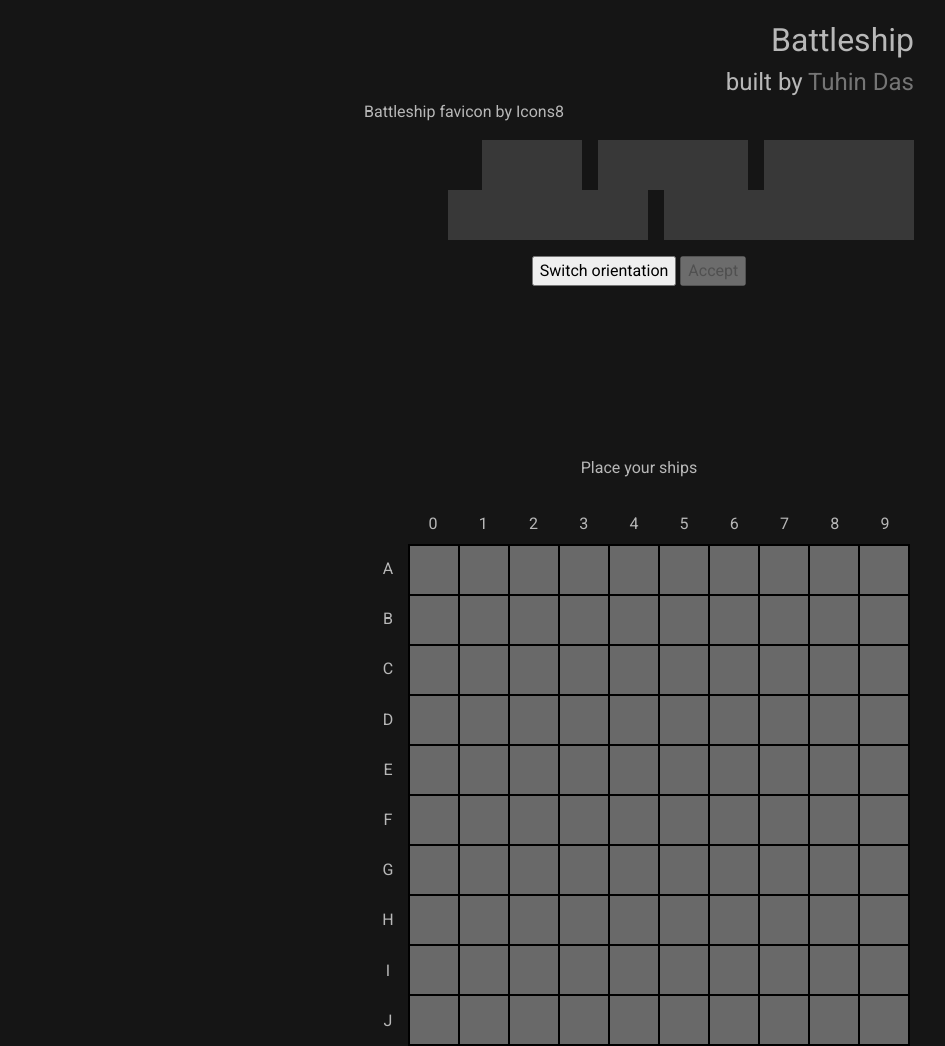
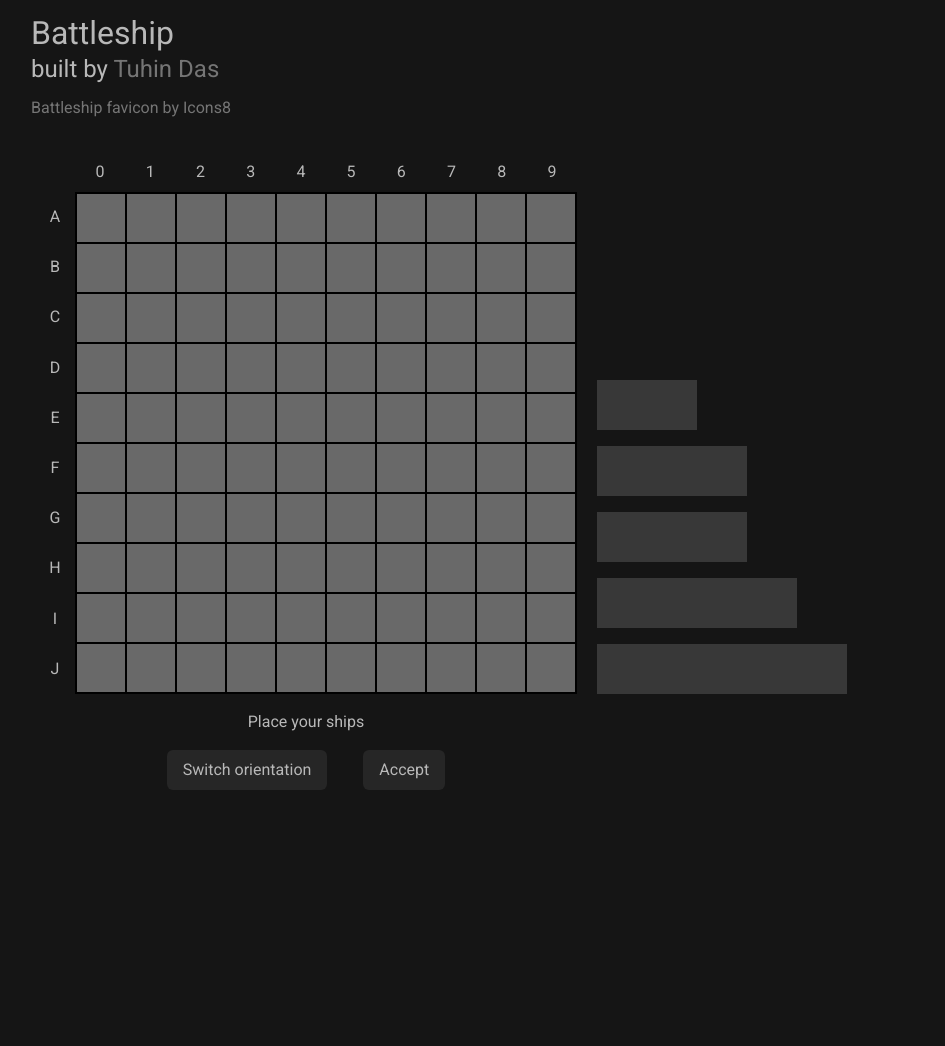
Before and after one commit to tuhindas56/top-battleship, a website built with webpack: page src/index.html in a window 1280 px wide. Shown: the whole page, without its empty margins (1-946 px from the left). After the commit the page ends 806 px from the top, so only its background shows below. Built offline with nearby package versions, Linux system fonts and the light colour scheme.

Commit message:
UI: Change app layout

```diff
--- a/src/style.css
+++ b/src/style.css
@@ -48,32 +48,24 @@ html {
 }
 body {
   display: grid;
-  grid-template: max-content 1fr max-content / 1fr 550px 1fr;
-  grid-auto-flow: row;
+  grid-template-rows: max-content 1fr;
   background-color: #151515;
 }
 header {
-  grid-column: 2 / 3;
-  padding-block: 1em;
+  padding: 1em 2em;
 }
 main {
-  grid-column: 2 / 3;
-  grid-row: 2 / 3;
+  grid-row: 2 / -1;
+  width: 100%;
   display: grid;
-  grid-template-rows: max-content 1fr minmax(130px, max-content);
+  grid-template: repeat(3, max-content) / 550px minmax(300px, 550px);
   justify-items: center;
-  row-gap: 1em;
-  width: 100%;
-}
-footer {
-  grid-column: 2 / 3;
-  grid-row: 3 / 4;
-  text-align: right;
-  padding-block: 1.5em;
+  gap: 1em;
+  padding: 1em 2em;
 }
 .heading {
   font-size: 2rem;
-  text-align: right;
+  line-height: 2ch;
 }
 .heading span {
   display: block;
@@ -83,6 +75,7 @@ a {
   position: relative;
   color: #757575;
   text-decoration: none;
+  text-wrap: nowrap;
 }
 a:hover {
   text-decoration: underline;
@@ -91,29 +84,41 @@ a:hover::after {
   position: absolute;
   content: "( ˶°ㅁ°) !!";
   text-decoration: none;
-  margin-left: 1em;
+  margin-left: 0.6em;
   width: max-content;
 }
-.text {
-  padding-block: 0.5em;
+header p:last-child {
+  font-size: 1rem;
+  color: #757575;
+  padding-top: 0.5em;
 }
 .container {
   display: grid;
   grid-auto-flow: row;
-  grid-template: 40px max-content / 40px 1fr;
+  grid-template: 40px max-content / 40px max-content;
+}
+.container#player {
+  grid-row: 1 / 2;
+  grid-column: 1 / 2;
+}
+.container#computer {
+  grid-row: 1 / 2;
+  grid-column: 2 / 3;
 }
 .rows,
 .columns {
   display: grid;
   justify-items: center;
   align-items: center;
+  user-select: none;
 }
 .rows {
   grid-row: 2 / 3;
+  grid-column: 1 / 2;
 }
 .columns {
+  grid-column: 2 / 3;
   grid-auto-flow: column;
-  grid-column: 2 / 3;
 }
 .grid-container {
   grid-column: 2 / 3;
@@ -134,12 +139,20 @@ a:hover::after {
   padding: 0;
   margin: 0;
 }
+.square.hovered {
+  background-color: #818080;
+}
 .ships {
-  display: flex;
-  justify-content: flex-end;
-  flex-wrap: wrap;
-  column-gap: 1em;
-  width: 100%;
+  grid-row: 1 / 2;
+  grid-column: 2 / 3;
+  display: grid;
+  height: max-content;
+  gap: 1em;
+  justify-self: flex-start;
+  align-self: flex-end;
+}
+.ships.grid-flow-col {
+  grid-auto-flow: column;
 }
 .ship {
   height: var(--square-size);
@@ -161,5 +174,55 @@ a:hover::after {
   width: calc(2 * var(--square-size));
 }
 .ship-highlight {
-  border: 1px solid white;
+  border: 1px solid #ccc;
 }
+.ship#carrier.vertical {
+  width: var(--square-size);
+  height: calc(5 * var(--square-size));
+}
+.ship#battleship.vertical {
+  width: var(--square-size);
+  height: calc(4 * var(--square-size));
+}
+.ship#destroyer.vertical,
+.ship#submarine.vertical {
+  width: var(--square-size);
+  height: calc(3 * var(--square-size));
+}
+.ship#patrol-boat.vertical {
+  width: var(--square-size);
+  height: calc(2 * var(--square-size));
+}
+.buttons {
+  grid-row: 3 / 4;
+  grid-column: 1 / 2;
+}
+.button {
+  height: 40px;
+  background-color: #262626;
+  color: #b8b8b8;
+  border: 0;
+  border-radius: 6px;
+  outline: 0;
+  padding: 0.5em 1em;
+  margin: 0 1em;
+  transition: 0.05s ease-in-out;
+}
+.button:hover {
+  background-color: #303030;
+  cursor: pointer;
+}
+.button:active {
+  background-color: #383838;
+}
+.button:disabled {
+  background-color: #262626;
+  cursor: not-allowed;
+}
+.text {
+  grid-column: 1 / 2;
+  grid-row: 2 / 3;
+}
+.hidden {
+  display: none;
+}
```
